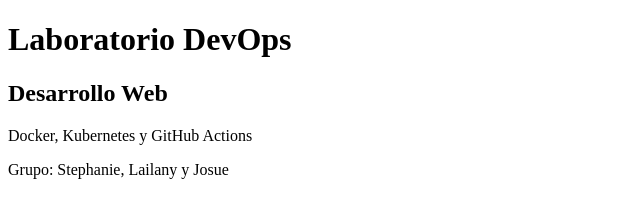
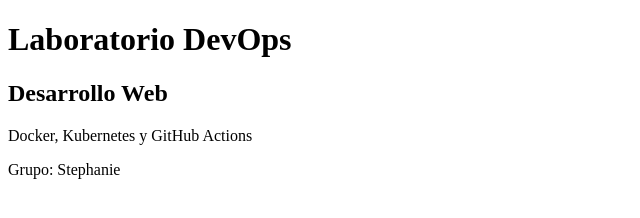
Before and after one commit to StephanieTz/laboratorio-devops, a plain HTML site: page site/index.html in a window 1280 px wide. Shown: the whole page, without its empty margins (0-640 px from the left). Drawn offline with Linux system fonts and the light colour scheme.

Commit message:
Update group members in index.html

```diff
--- a/site/index.html
+++ b/site/index.html
@@ -9,6 +9,6 @@
   <h1>Laboratorio DevOps</h1>
   <h2>Desarrollo Web</h2>
   <p>Docker, Kubernetes y GitHub Actions</p>
-  <p>Grupo: Stephanie, Lailany y Josue </p>
+  <p>Grupo: Stephanie</p>
 </body>
 </html>
```
